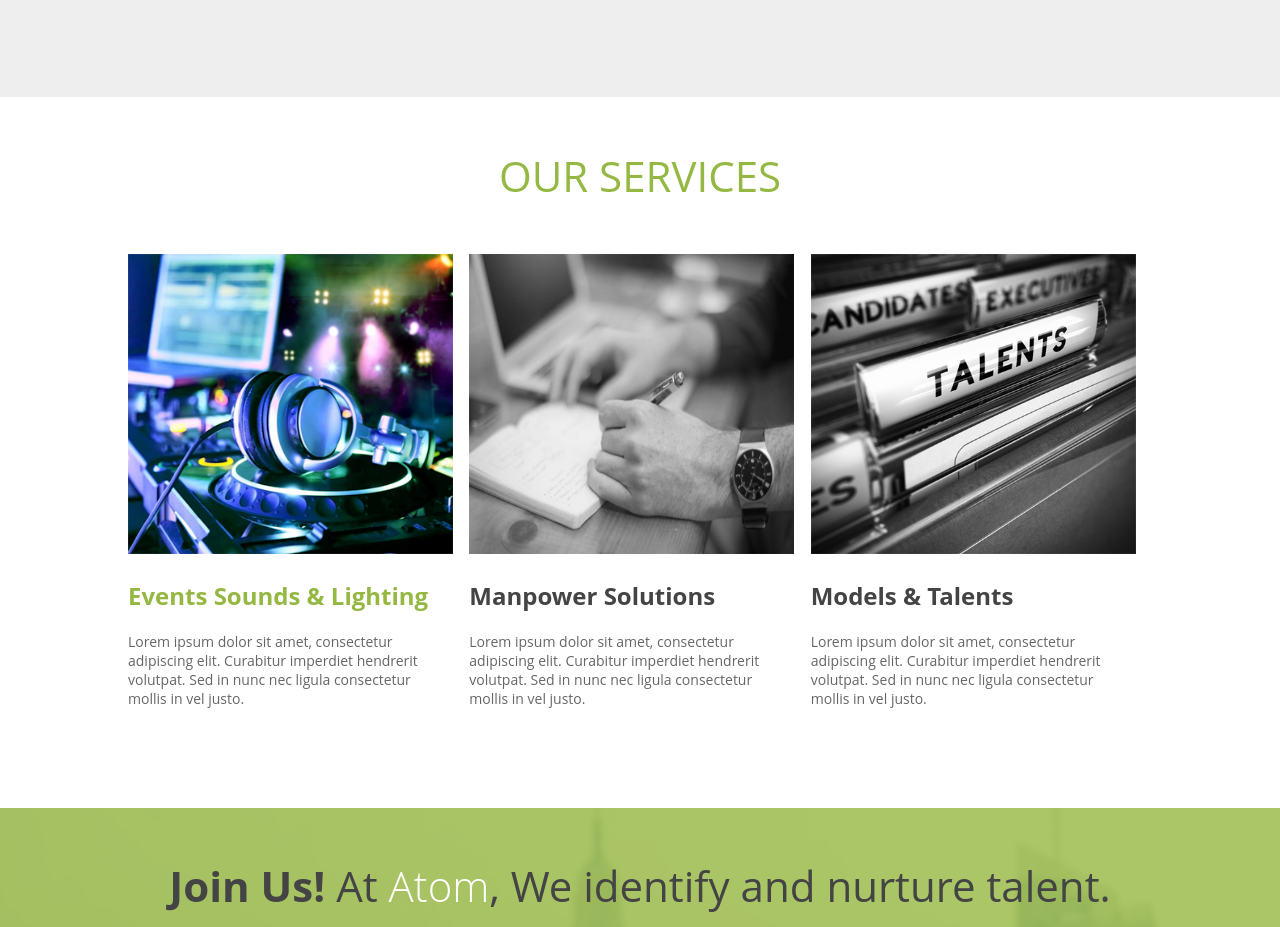
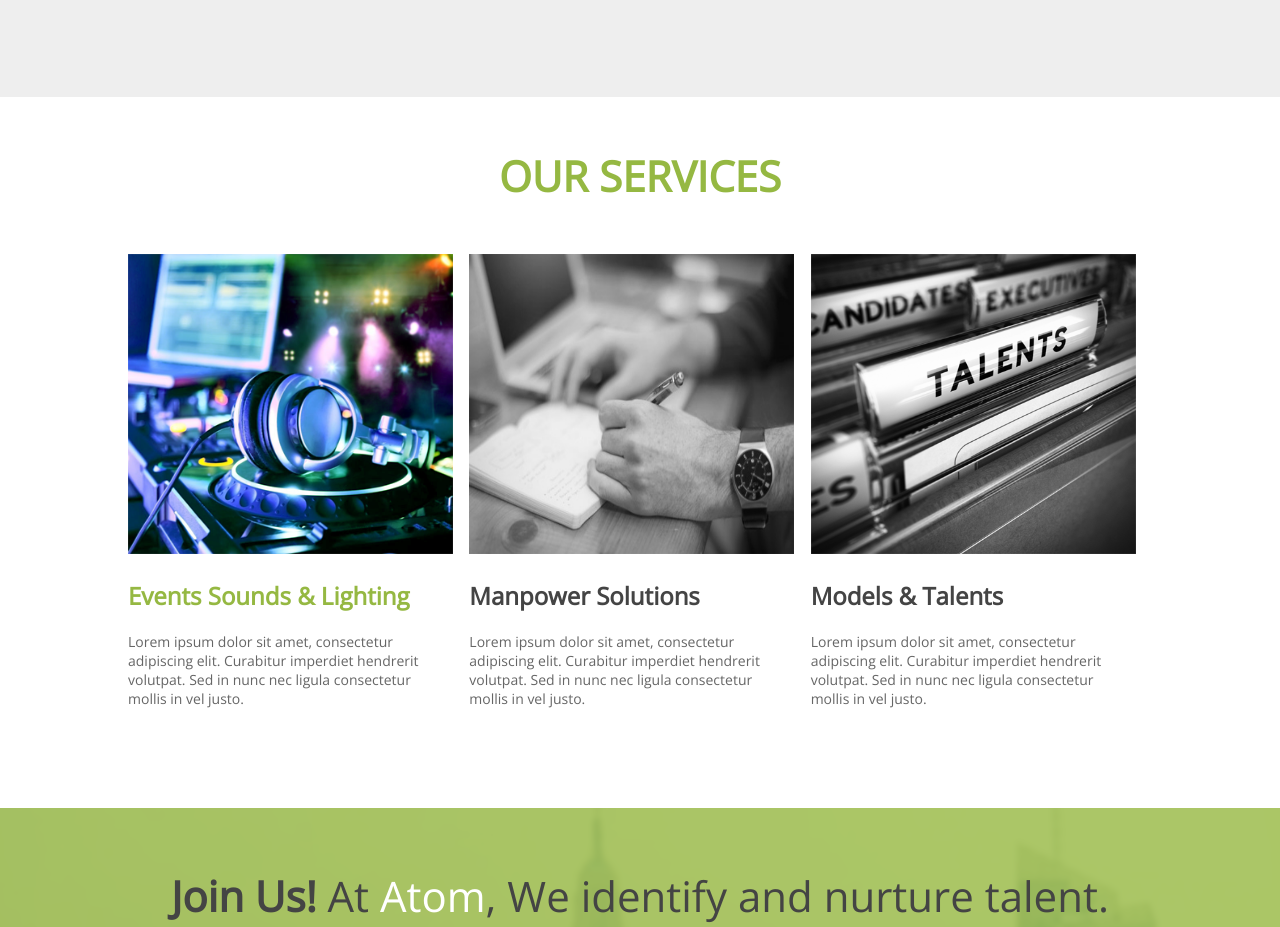
Before and after one commit to xtian0924/PSD2Html, a plain HTML site: page index.html in a window 1280 px wide. Shown: the part 1593-2520 px from the top of the page. Drawn offline with nearby package versions, Linux system fonts and the light colour scheme.

Commit message:
Add files via upload

```diff
--- a/index.html
+++ b/index.html
@@ -5,6 +5,7 @@
     <meta name="viewport" content="width=device-width, initial-scale=1.0">
     <meta http-equiv="X-UA-Compatible" content="ie=edge">
     <link rel="stylesheet" href="style.css">
+    <link href="https://fonts.googleapis.com/css?family=Open+Sans&display=swap" rel="stylesheet">
     <title>Atom</title>
 </head>
 <body>
--- a/style.css
+++ b/style.css
@@ -168,7 +168,7 @@ main .main-content .circle img{
 
 .welcome-content h1{
     color: #95b842;
-    font-weight: 400;
+    font-weight: bold;
     text-transform: uppercase;
     padding: 0px 10px 30px 10px;
     font-size: 42px
@@ -211,7 +211,7 @@ main .main-content .circle img{
 #services .services-heading{
     color: #95b842;
     font-size: 42px !important;
-    font-weight: 400;
+    font-weight: bold;
     text-transform: uppercase;
     text-align: center;
     padding: 50px 0;
@@ -266,7 +266,7 @@ main .main-content .circle img{
     font-size: 42px;
     color: #444444;
     font-weight: 400;
-    margin-top: 30px;
+    margin-top: 50px;
 }
 
 .action-content span{
```
